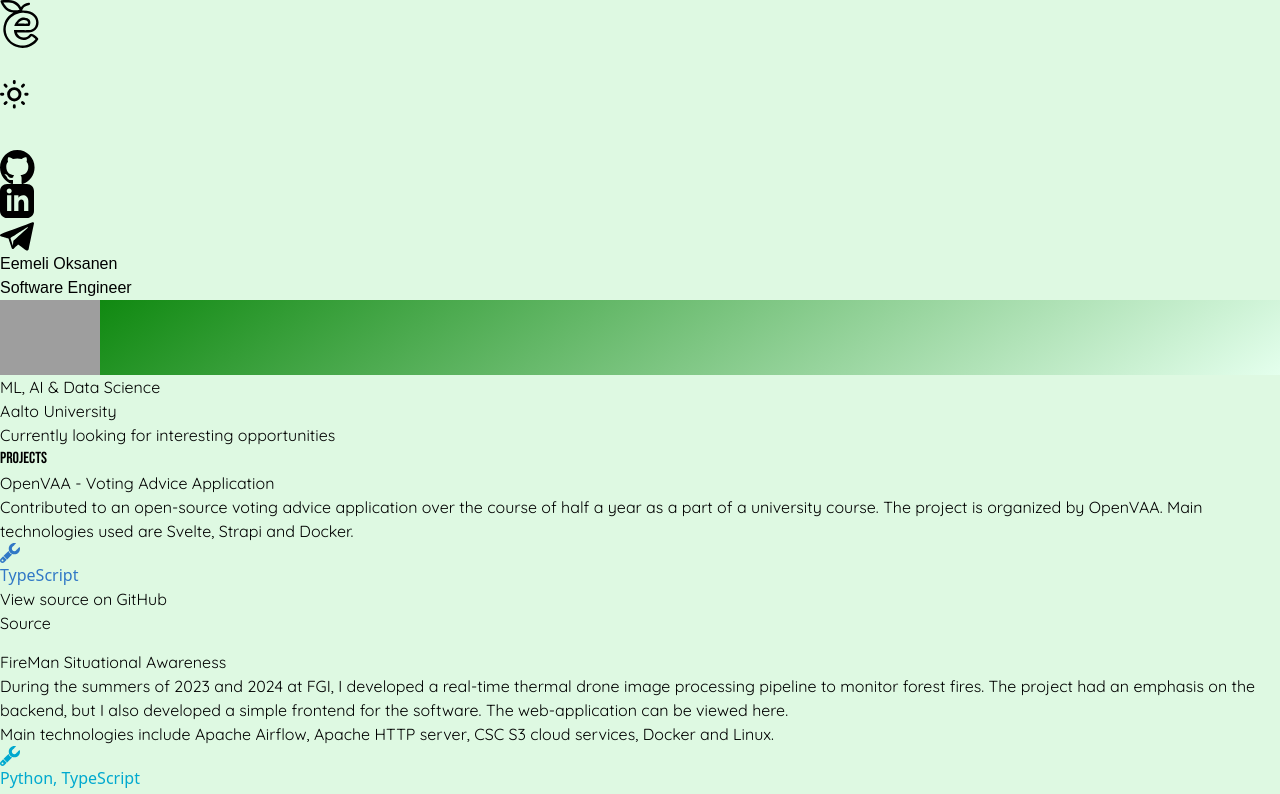
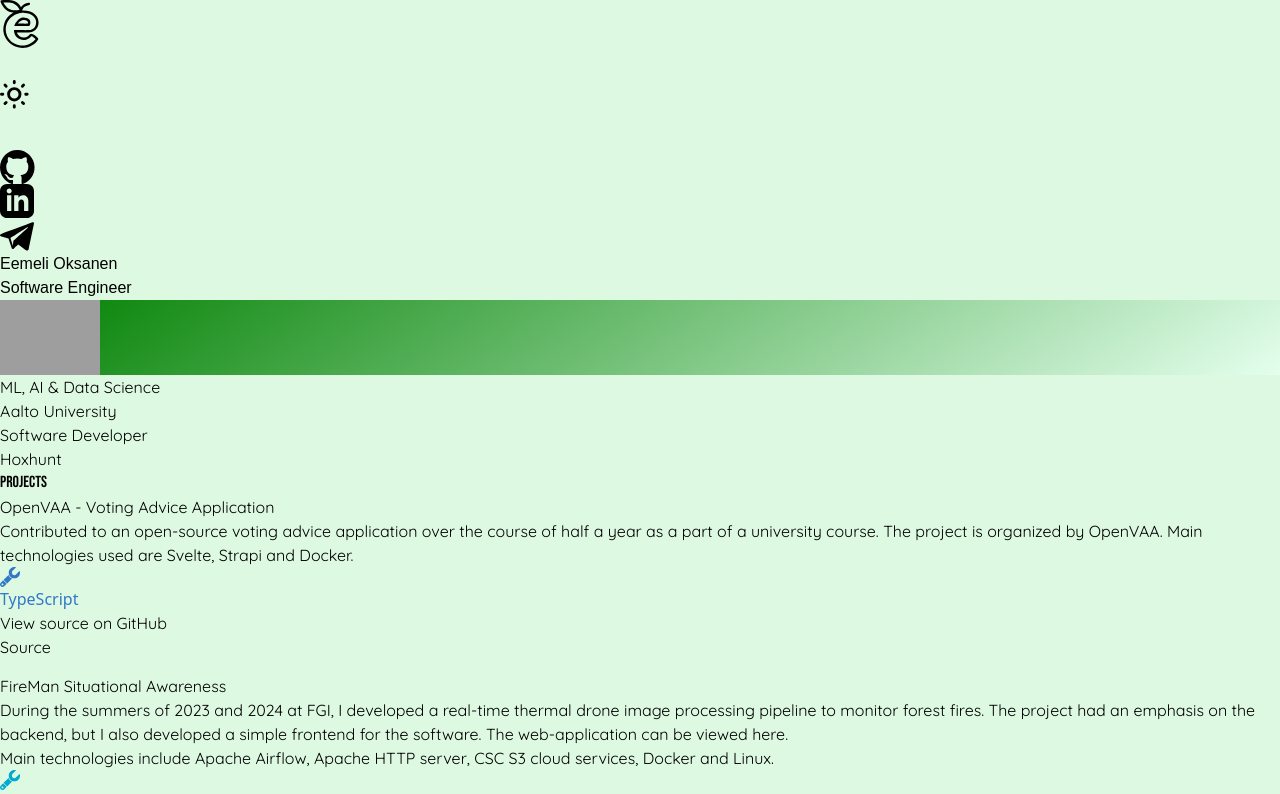
Before and after one commit to eemelioksanen/website, an Astro site: page / in a window 1280 px wide. Shown: the top 794 px of the page. Built offline with nearby package versions, Linux system fonts and the light colour scheme; Astro itself is replaced by a stand-in of ours; grey boxes are pictures that could not be loaded; a web font is replaced by a local one.

Commit message:
chore: update occupation

```diff
--- a/src/components/Profile.astro
+++ b/src/components/Profile.astro
@@ -5,7 +5,7 @@
 const titleClass = 'text-xl xl:text-2xl dark:text-indigo-100 transition-colors duration-300'
 
 const associationClass =
-	'text-sm xl:text:md text-green-800 dark:text-indigo-300 transition-colors duration-300'
+	'text-md xl:text:md text-green-800 dark:text-indigo-300 transition-colors duration-300'
 ---
 
 <div class='mx-auto max-w-6xl' id='about'>
@@ -28,12 +28,12 @@
 		<div class='quicksand mx-auto flex h-full max-w-[50rem] items-center p-1'>
 			<div class='animate-right w-1/2 items-center text-right'>
 				<h2 class={titleClass}>ML, AI & Data Science</h2>
-				<p class={associationClass}>Aalto University</p>
+				<a href='https://www.aalto.fi/en' class={associationClass}>Aalto University</a>
 			</div>
 			<div class='line mx-6 h-[10rem] w-[0.12rem] transition-colors duration-300'></div>
 			<div class='animate-left w-1/2 justify-center transition-colors duration-300'>
-				<h2 class={titleClass}>Currently looking for interesting opportunities</h2>
-				<p class={associationClass}></p>
+				<h2 class={titleClass}>Software Developer</h2>
+				<a href='http://hoxhunt.com' class={associationClass}>Hoxhunt</a>
 			</div>
 		</div>
 	</div>
```
